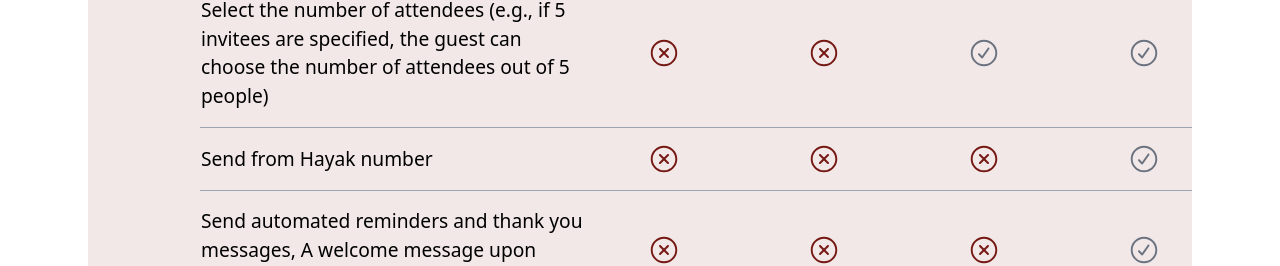
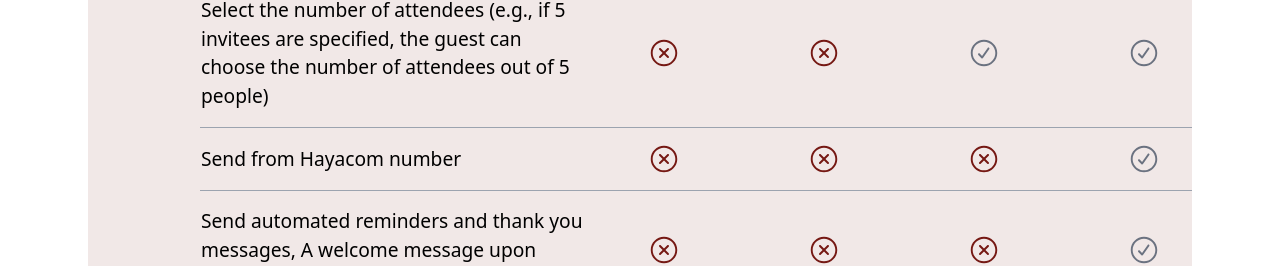
Before and after one commit to Click-Agency/hayacom, a React (Vite) app in the folder packages/frontend/: page / in a window 1280 px wide. Shown: the part 2093-2359 px from the top of the page. Built offline with nearby package versions, Linux system fonts and the light colour scheme; no server answers.

Commit message:
adj name and gitignore

```diff
--- a/packages/frontend/index.html
+++ b/packages/frontend/index.html
@@ -10,7 +10,7 @@
       href="https://fonts.googleapis.com/css2?family=Montserrat:ital,wght@0,100..900;1,100..900&display=swap"
       rel="stylesheet"
     />
-    <title>Hayakom</title>
+    <title>Hayacom</title>
   </head>
   <body>
     <div id="root"></div>
--- a/packages/frontend/public/locales/en/home.json
+++ b/packages/frontend/public/locales/en/home.json
@@ -94,7 +94,7 @@
           "true",
           "true"
         ],
-        ["Send from Hayak number", "false", "false", "false", "true"],
+        ["Send from Hayacom number", "false", "false", "false", "true"],
         [
           "Send automated reminders and thank you messages, A welcome message upon guest entry",
           "false",
```
Also changed, not shown: 1 other file (tests, documents, lock files or other folders).
